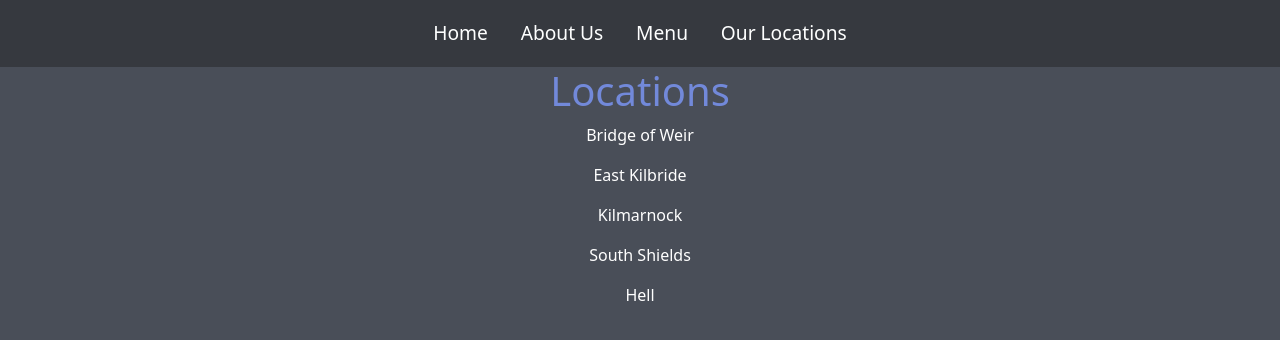
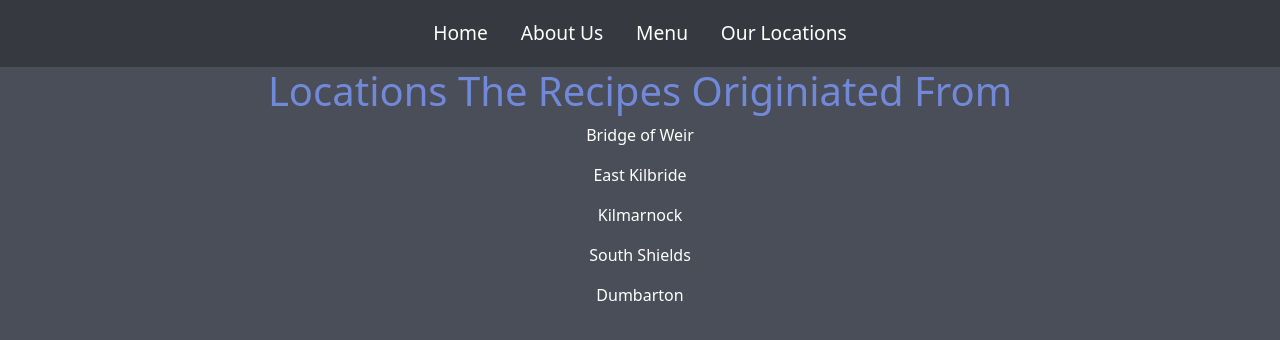
Before and after one commit to NKIER200/FEWDCoursework-lab3-recipes-, a React (Create React App) app: page /locations in a window 1280 px wide. Shown: the top 340 px of the page. Built offline with nearby package versions, Linux system fonts and the light colour scheme.

Commit message:
fourth commit

```diff
--- a/src/components/AboutUs.js
+++ b/src/components/AboutUs.js
@@ -1,13 +1,15 @@
 import React from "react";
 import "../index.css"
+import Alan from '../assets/Video.mp4'
 
 const AboutUs = () => {
   return (
-    <body>
+    <div className='mainVid'>
       <h1>About Lab 3</h1>
 
       <p className = "him"> A leader in the industry of recipes</p>
       <p className = "him"> created by Nathan Kier</p>
-</body>
+      <video src={Alan} autoPlay loop muted />
+</div>
 ); };
 export default AboutUs;
--- a/src/components/Locations.js
+++ b/src/components/Locations.js
@@ -4,13 +4,13 @@ import "../index.css"
 const Locations = () => {
   return (
     <div className= "locations">
-      <h1>Locations</h1>
+      <h1>Locations The Recipes Originiated From</h1>
 
       <p> Bridge of Weir</p>
       <p> East Kilbride</p>
       <p>Kilmarnock</p>
       <p>South Shields</p>
-      <p>Hell</p>
+      <p>Dumbarton</p>
 </div>
 ); };
 export default Locations;
```
Also changed, not shown: 2 other files (tests, documents, lock files or other folders).
